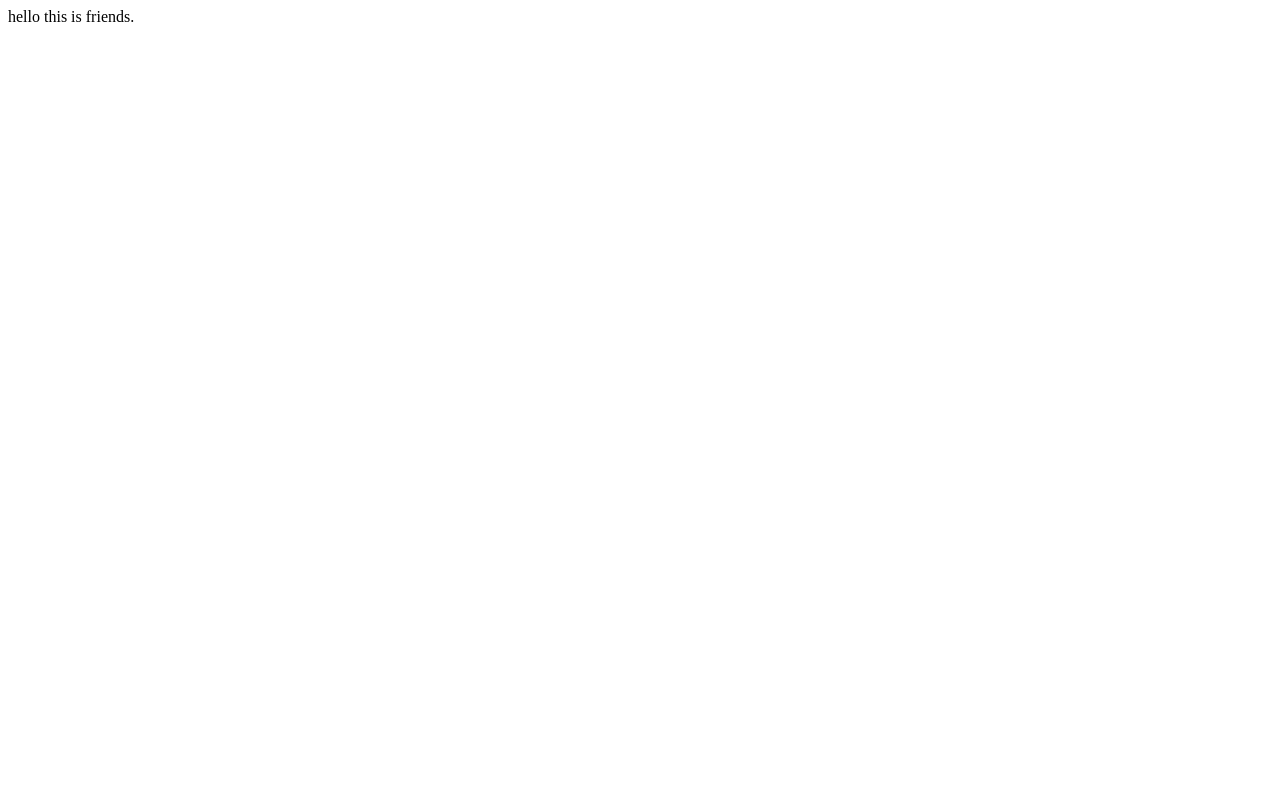
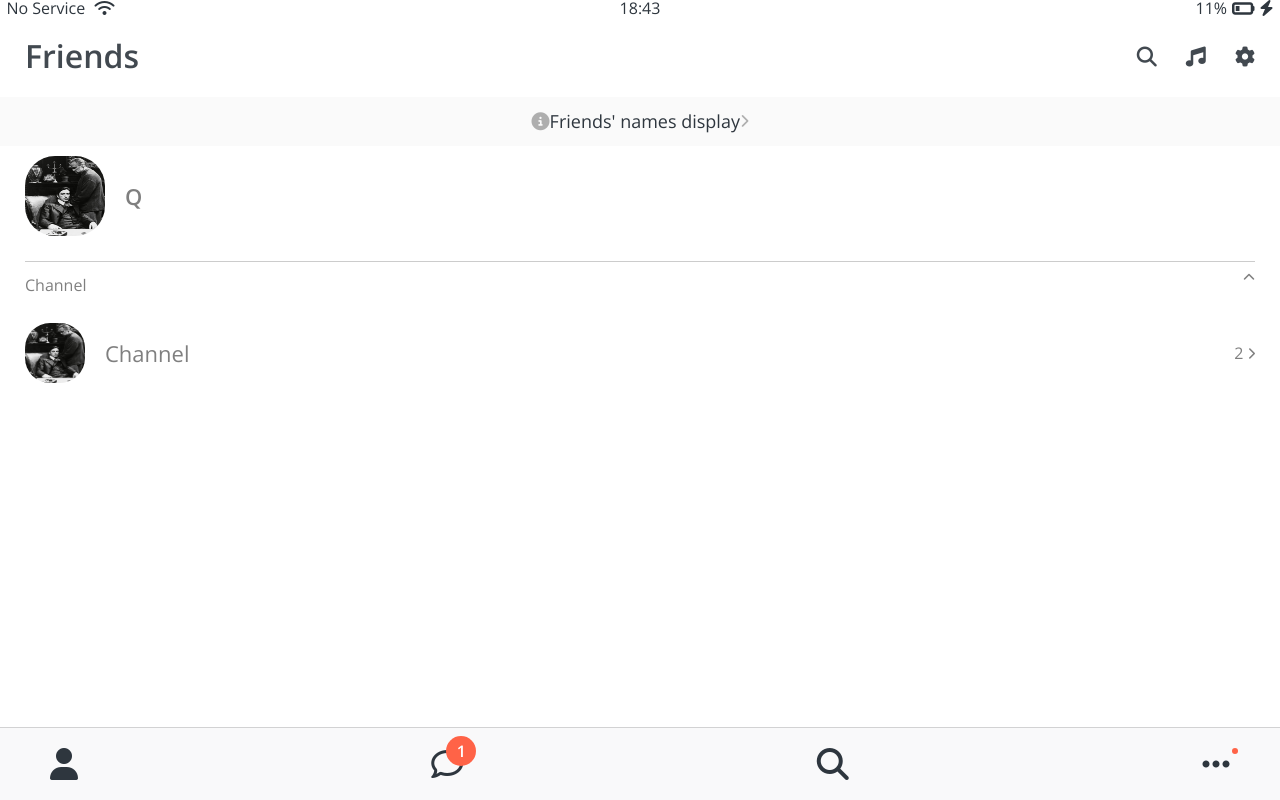
Before and after one commit to Qyupang/kokoa-clone-2021, a plain HTML site: page friends.html in a window 1280 px wide. Drawn offline with nearby package versions, Linux system fonts and the light colour scheme.

Commit message:
finished friends page

```diff
--- /dev/null
+++ b/css/components/nav-bar.css
@@ -0,0 +1,44 @@
+.nav {
+    position: fixed;
+    bottom: 0;
+    width: 100%;
+    box-sizing: border-box;
+    background-color: #f9f9fa;
+    padding: 20px 50px;
+    border-top: 1px solid rgba(121,121,121,.3);
+}
+
+.nav__list {
+    display: flex;
+    justify-content: space-between;
+}
+
+.nav__link {
+    color: #2e363e;
+    position: relative;
+}
+
+.nav__notification{
+    background-color: tomato;
+    display: flex;
+    width: 30px;
+    height: 30px;
+    border-radius: 15px;
+    justify-content: center;
+    align-items: center;
+    color: white;
+    font-weight: 600;
+    position: absolute;
+    left: 15px;
+    bottom: 15px;
+}
+
+.nav__dot {
+    display: flex;
+    background-color: tomato;
+    width: 6px;
+    height: 6px;
+    border-radius: 3px;
+    position: absolute;
+    left: 30px;
+}
--- /dev/null
+++ b/css/components/screen-header.css
@@ -0,0 +1,17 @@
+.screen-header{
+    display: flex;
+    justify-content: space-between;
+    padding: var(--horizontal-space);
+    padding-top: 40px;
+    align-items: center;
+    opacity: 90%;
+}
+
+.screen-header__title {
+    font-size: 32px;
+    font-weight: 600;
+}
+
+.screen-header__icons span {
+    margin-left: 25px;
+}
--- a/css/components/status-bar.css
+++ b/css/components/status-bar.css
@@ -1,6 +1,8 @@
 .status-bar {
     display: flex;
     justify-content: center;
+    position: fixed;
+    width: 100%;
 }
 
 .status-bar__column {
--- /dev/null
+++ b/css/components/user-components.css
@@ -0,0 +1,47 @@
+.user-component{
+    display: flex;
+    justify-content: space-between;
+}
+
+.user-component,
+.user-component__column:first-child{
+    display: flex;
+    align-items: center;
+}
+
+.user-component__avatar{
+    width: 70px;
+    height: 70px;
+    border-radius: 30px;
+    margin-right: 20px;
+}
+
+.user-component__title {
+    font-size: 22px;
+    font-weight: 600;
+}
+
+.user-component__subtitle{
+    margin-top: 10px;
+    font-size: 17px;
+    rgba(0,0,0,0.5);
+}
+
+.user-component__avatar--xl {
+    width: 80px;
+    height: 80px;
+}
+
+.user-component__avatar--sm{
+    width: 60px;
+    height: 60px;
+    border-radius: 25px;
+}
+
+.user-component__title__not-bold{
+    font-weight: 400;
+}
+
+.user-component__column{
+    color: rgba(0,0,0,0.5);
+}
--- a/css/reset.css
+++ b/css/reset.css
@@ -51,3 +51,8 @@ table {
 input:focus {
 	outline: none;
 }
+
+a {
+	color: inherit;
+	text-decoration: none;
+}
--- /dev/null
+++ b/css/screens/friends.css
@@ -0,0 +1,29 @@
+#friends-display-link {
+    text-align: center;
+    display: block;
+    background-color: #fafafa;
+    padding: 15px 0px;
+    margin-bottom: 10px;
+    font-size: 18px;
+}
+
+#friends-display-link i{
+    color: rgba(0,0,0,0.3)
+}
+
+.friends-screen__channel{
+    margin-top: 25px;
+    border-top: 1px solid rgba(0,0,0,0.2);
+    padding-top: 15px;
+}
+
+.friends-screen__channel__header{
+    margin-bottom: 30px;
+    display: flex;
+    justify-content: space-between;
+    color: rgba(0,0,0,0.5);
+}
+
+.friends-screen{
+    padding: 0px var(--horizontal-space);
+}
--- a/css/styles.css
+++ b/css/styles.css
@@ -1,15 +1,19 @@
-/* google font에 가서 추가 폰트를 너무 많이 추가하면 무거워짐*/
+/* google font에 가서 추가 폰트를 너무 많이 추가하면 무거워짐 import되는 순서가 중요하다.*/
 @import url('https://fonts.googleapis.com/css2?family=Open+Sans:wght@400;600&display=swap');
 
 @import "reset.css";
-@import "components/status-bar.css";
+@import "variables.css";
 
 /* COMPONENTS */
-@import "variables.css";
-
+@import "components/status-bar.css";
+@import "components/nav-bar.css";
+@import "components/screen-header.css";
+@import "components/user-components.css";
 /* Screens */
 @import "screens/login.css";
+@import "screens/friends.css";
 
 body {
     font-family: "Open Sans", sans-serif;
+    color: #2e363e;
 }
--- a/css/variables.css
+++ b/css/variables.css
@@ -1,3 +1,4 @@
 :root {
     --yellow: #fae100;
+    --horizontal-space: 25px;
 }
--- a/friends.html
+++ b/friends.html
@@ -1 +1,84 @@
-hello this is friends.
+<!DOCTYPE html>
+<html lang="en">
+<head>
+    <link rel="stylesheet" href="css/styles.css">
+    <meta charset="UTF-8">
+    <meta name="viewport" content="width=device-width, initial-scale=1.0">
+    <title>Friends - Kokoa Clone</title>
+</head>
+<body>
+    <div class="status-bar">
+        <div class="status-bar__column">
+            <span>No Service</span>
+            <!-- To Do: Wifi icon -->
+            <i class="fas fa-wifi"></i>
+        </div>
+        <div class="status-bar__column">
+            <span>18:43</span>
+        </div>
+        <div class="status-bar__column">
+            <span>11%</span>
+            <!-- Battery Icon -->
+            <i class="fas fa-battery-quarter fa-lg"></i>
+            <!-- Lightening Icon -->
+            <i class="fas fa-bolt"></i>
+        </div>
+    </div>
+
+    <header class="screen-header">
+        <h1 class="screen-header__title">Friends</h1>
+        <div class="screen-header__icons">
+            <span><i class="fas fa-search fa-lg"></i></span>
+            <span><i class="fas fa-music fa-lg"></i></span>
+            <span><i class="fas fa-cog fa-lg"></i></span>
+        </div>
+    </header>
+
+    <a href="#" id="friends-display-link">
+        <i class="fas fa-info-circle"></i>Friends' names display<i class="fas fa-chevron-right fa-xs"></i>
+    </a>
+
+    <main class="friends-screen">
+        <div class="user-component">
+            <div class="user-component__column">
+                <img src="screenshots/godfather.jpeg" class="user-component__avatar user-component__avatar--xl">
+                <div class="user-component__text">
+                    <h4 class="user-component__title">Q</h4>
+                    <!-- <h6 class="user-component__subtitle">This text is whatever</h6> -->
+                </div>
+            </div>
+            <div class="user-component__column"></div>
+        </div>
+        <div class="friends-screen__channel">
+            <div class="friends-screen__channel__header">
+                <span>Channel</span>
+                <i class="fas fa-chevron-up fa-xs"></i>
+            </div>
+        </div>
+        <div class="user-component">
+            <div class="user-component__column">
+                <img src="screenshots/godfather.jpeg" class="user-component__avatar user-component__avatar--sm">
+                <div class="user-component__text">
+                    <h4 class="user-component__title user-component__title__not-bold">Channel</h4>
+                </div>
+            </div>
+            <div class="user-component__column">
+                <span>2</span>
+                <i class="fas fa-chevron-right fa-xs"></i>
+            </div>
+        </div>
+    </main>
+
+    <nav class="nav">
+        <ul class="nav__list">
+            <li class="nav__btn"><a class="nav__link" href="friends.html"><i class="fas fa-user fa-2x"></i></a></li>
+            <li class="nav__btn"><a class="nav__link" href="#"><span class="nav__notification">1</span><i class="far fa-comment fa-2x"></i></a></li>
+            <li class="nav__btn"><a class="nav__link" href="#"><i class="fas fa-search fa-2x"></i></a></li>
+            <li class="nav__btn"><a class="nav__link" href="#"><span class="nav__dot"></span><i class="fas fa-ellipsis-h fa-2x"></i></a></li>
+        </ul>
+    </nav>
+
+    <script src="https://kit.fontawesome.com/6478f529f2.js"
+    crossorigin="anonymous">></script>
+</body>
+</html>
```
Also changed, not shown: screenshots/godfather.jpeg (added).
